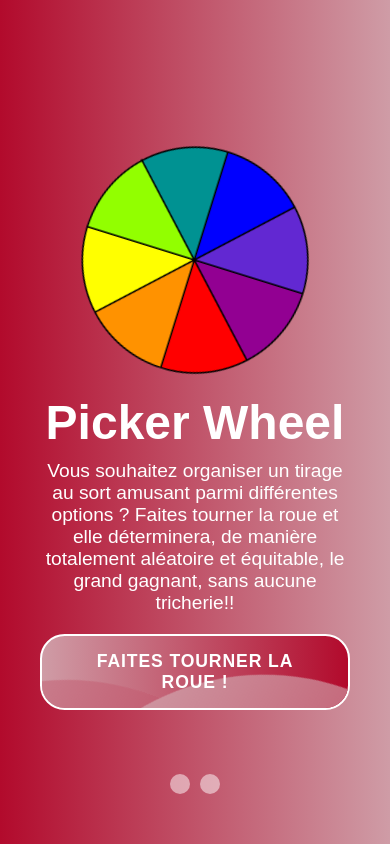
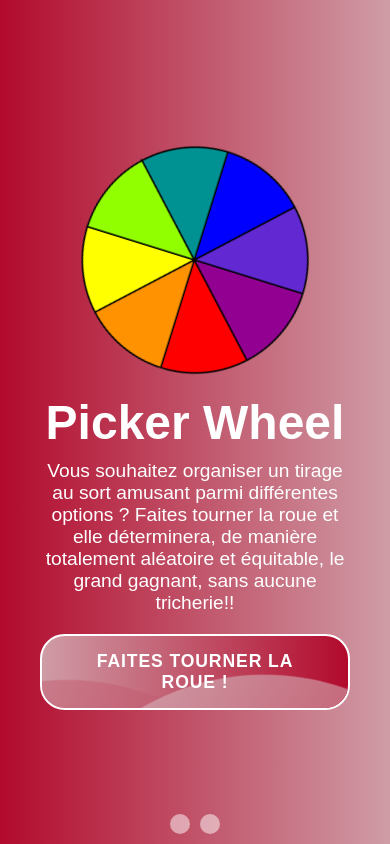
Before and after one commit to Marvinrn/pickerWheel, a Next.js app in the folder picker-wheel/: page / in a window 390 px wide. Built offline with nearby package versions, Linux system fonts and the light colour scheme.

Commit message:
home page bug fix

```diff
--- a/picker-wheel/styles/pages/_home.scss
+++ b/picker-wheel/styles/pages/_home.scss
@@ -44,6 +44,10 @@ $debug: false;
             border-radius: 20px;
             cursor: pointer;
             transition: 0.5s;
+        }
+
+        @media(max-width: 650px) {
+            bottom: 10px;
         }
     }
 
@@ -153,6 +157,7 @@ $debug: false;
 
             .coinFlipBtn {
                 background: linear-gradient(90deg, #4e54c8, #8f94fb);
+                margin-bottom: 50px;
 
                 &:before,
                 &:after {
```
